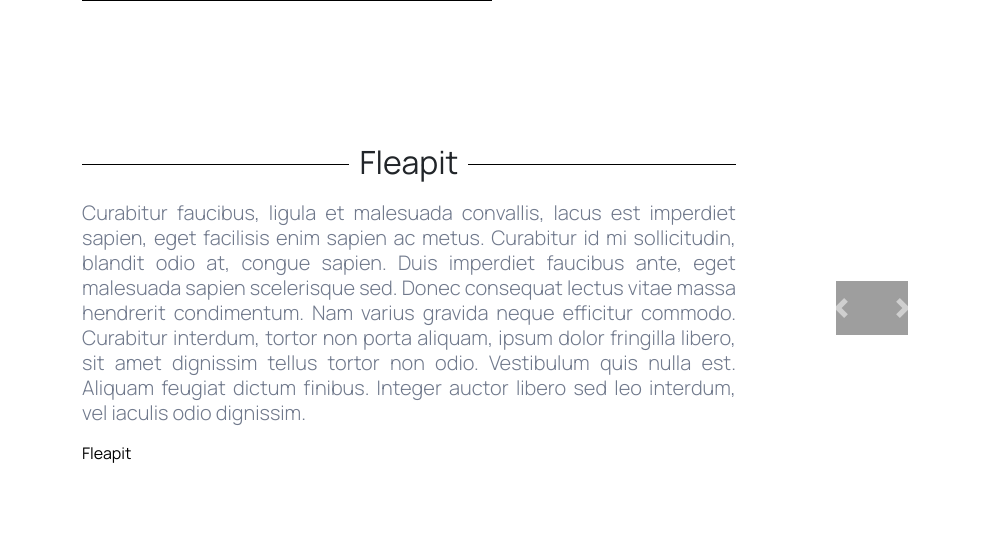
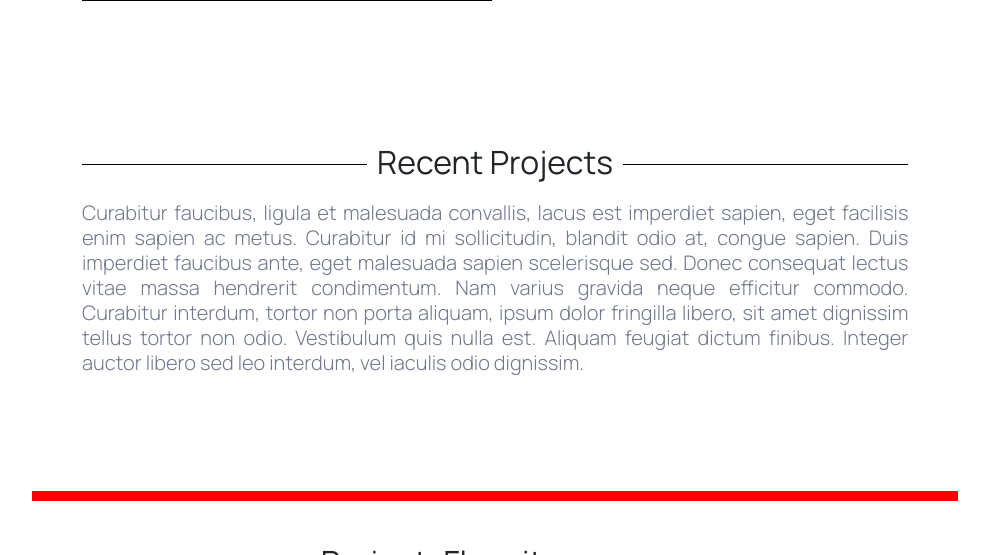
Before and after one commit to alexandrezagame/portfolio, a PHP site: page / in a window 1280 px wide. Shown: the part 1058-1613 px from the top of the page, without its empty margins (18-1007 px from the left). Run offline with PHP 8.4, Linux system fonts and the light colour scheme; some libraries are stand-ins or nearby versions; grey boxes are pictures that could not be loaded.

Commit message:
fixing views of past projects

```diff
--- a/index.html
+++ b/index.html
@@ -31,9 +31,9 @@
 
           <div class="collapse navbar-collapse" id="navbarSupportedContent">
             <ul class="navbar-nav mr-auto">
-              <li class="nav-item active">
+              <!-- <li class="nav-item active">
                 <a class="nav-link" href="#">Home</a>
-              </li>
+              </li> -->
               <li class="nav-item">
                 <a class="nav-link" href="#skills">Skills</a>
               </li>
@@ -98,12 +98,32 @@
 
 <!-- projects -->
 <section id="projects-part">
+
+    <section class="sticky-project project-intro">
+        <div class="projects-section">
+            <section class="projects">
+
+                <div class="text-intro">
+                    <h2><span>Recent Projects</span></h2>
+                    <p>
+                    Curabitur faucibus, ligula et malesuada convallis, lacus est imperdiet sapien, eget facilisis enim sapien ac metus. Curabitur id mi sollicitudin, blandit odio at, congue sapien. Duis imperdiet faucibus ante, eget malesuada sapien scelerisque sed. Donec consequat lectus vitae massa hendrerit condimentum. Nam varius gravida neque efficitur commodo. Curabitur interdum, tortor non porta aliquam, ipsum dolor fringilla libero, sit amet dignissim tellus tortor non odio. Vestibulum quis nulla est. Aliquam feugiat dictum finibus. Integer auctor libero sed leo interdum, vel iaculis odio dignissim.
+                    </p>
+                </div>
+
+            </section>
+
+        </div>
+    </section>
+
+
+
+
     <section class="sticky-project project1">
-    <div class="projects-section">
+    <div class="projects-section one">
         <section class="projects">
 
             <div class="projects-text">
-                <h2><span>Fleapit</span></h2>
+                <h2><span>Project: Fleapit</span></h2>
                 <p>
                 Curabitur faucibus, ligula et malesuada convallis, lacus est imperdiet sapien, eget facilisis enim sapien ac metus. Curabitur id mi sollicitudin, blandit odio at, congue sapien. Duis imperdiet faucibus ante, eget malesuada sapien scelerisque sed. Donec consequat lectus vitae massa hendrerit condimentum. Nam varius gravida neque efficitur commodo. Curabitur interdum, tortor non porta aliquam, ipsum dolor fringilla libero, sit amet dignissim tellus tortor non odio. Vestibulum quis nulla est. Aliquam feugiat dictum finibus. Integer auctor libero sed leo interdum, vel iaculis odio dignissim.
                 </p>
@@ -139,11 +159,11 @@
     </section>
 
     <section class="sticky-project project2">
-        <div class="projects-section">
+        <div class="projects-section two">
             <section class="projects">
 
                 <div class="projects-text">
-                    <h2><span>Primetimefr</span></h2>
+                    <h2><span>Project: Primetimefr</span></h2>
                     <p>
                     Curabitur faucibus, ligula et malesuada convallis, lacus est imperdiet sapien, eget facilisis enim sapien ac metus. Curabitur id mi sollicitudin, blandit odio at, congue sapien. Duis imperdiet faucibus ante, eget malesuada sapien scelerisque sed. Donec consequat lectus vitae massa hendrerit condimentum. Nam varius gravida neque efficitur commodo. Curabitur interdum, tortor non porta aliquam, ipsum dolor fringilla libero, sit amet dignissim tellus tortor non odio. Vestibulum quis nulla est. Aliquam feugiat dictum finibus. Integer auctor libero sed leo interdum, vel iaculis odio dignissim.
                     </p>
@@ -179,11 +199,11 @@
     </section>
 
     <section class="sticky-project project3">
-        <div class="projects-section">
+        <div class="projects-section three">
             <section class="projects">
 
                 <div class="projects-text">
-                    <h2><span>FlowerFriend</span></h2>
+                    <h2><span>Project: FlowerFriend</span></h2>
                     <p>
                     Curabitur faucibus, ligula et malesuada convallis, lacus est imperdiet sapien, eget facilisis enim sapien ac metus. Curabitur id mi sollicitudin, blandit odio at, congue sapien. Duis imperdiet faucibus ante, eget malesuada sapien scelerisque sed. Donec consequat lectus vitae massa hendrerit condimentum. Nam varius gravida neque efficitur commodo. Curabitur interdum, tortor non porta aliquam, ipsum dolor fringilla libero, sit amet dignissim tellus tortor non odio. Vestibulum quis nulla est. Aliquam feugiat dictum finibus. Integer auctor libero sed leo interdum, vel iaculis odio dignissim.
                     </p>
@@ -219,27 +239,27 @@
     </section>
 
     <section class="sticky-project project4">
-        <div class="projects-section">
+        <div class="projects-section four">
             <section class="projects">
 
                 <div class="projects-text">
-                    <h2><span>Mister Cocktail</span></h2>
+                    <h2><span>Project: Mister Cocktail</span></h2>
                     <p>
                     Curabitur faucibus, ligula et malesuada convallis, lacus est imperdiet sapien, eget facilisis enim sapien ac metus. Curabitur id mi sollicitudin, blandit odio at, congue sapien. Duis imperdiet faucibus ante, eget malesuada sapien scelerisque sed. Donec consequat lectus vitae massa hendrerit condimentum. Nam varius gravida neque efficitur commodo. Curabitur interdum, tortor non porta aliquam, ipsum dolor fringilla libero, sit amet dignissim tellus tortor non odio. Vestibulum quis nulla est. Aliquam feugiat dictum finibus. Integer auctor libero sed leo interdum, vel iaculis odio dignissim.
                     </p>
                     <a href="https://my-cocktail-app-az.herokuapp.com/" target="_blank">Mister Cocktail</a>
                 </div>
                 <div class="project-carousel">
-                    <div id="carouselExampleControls4" class="carousel slide" data-ride="carousel">
+                    <div id="carouselExampleControls3" class="carousel slide" data-ride="carousel">
                         <div class="carousel-inner">
                             <div class="carousel-item active">
-                                <img src="https://images.pexels.com/photos/605408/pexels-photo-605408.jpeg?auto=compress&cs=tinysrgb&dpr=2&w=500" class="d-block w-100" alt="...">
+                                <img src="https://images.pexels.com/photos/36764/marguerite-daisy-beautiful-beauty.jpg?auto=compress&cs=tinysrgb&dpr=2&w=500" class="d-block w-100" alt="...">
                             </div>
                             <div class="carousel-item">
-                                <img src="https://images.pexels.com/photos/1283219/pexels-photo-1283219.jpeg?auto=compress&cs=tinysrgb&dpr=2&w=500" class="d-block w-100" alt="...">
+                                <img src="https://images.pexels.com/photos/1083822/pexels-photo-1083822.jpeg?auto=compress&cs=tinysrgb&dpr=2&w=500" class="d-block w-100" alt="...">
                             </div>
                             <div class="carousel-item">
-                                <img src="https://images.pexels.com/photos/1028637/pexels-photo-1028637.jpeg?auto=compress&cs=tinysrgb&dpr=2&w=500" class="d-block w-100" alt="...">
+                                <img src="https://images.pexels.com/photos/1002785/pexels-photo-1002785.jpeg?auto=compress&cs=tinysrgb&dpr=2&w=500" class="d-block w-100" alt="...">
                             </div>
                         </div>
                         <a class="carousel-control-prev" href="#carouselExampleControls4" role="button" data-slide="prev">
@@ -264,9 +284,9 @@
 <!-- about me section -->
 <section id="about">
 
-<a href="https://www.linkedin.com/in/alexandrezagame/" class="my-linkedin" target="_blank">My Linkedin</a>
-<a href="https://github.com/alexandrezagame" class="my-github" target="_blank">My GitHub</a>
-<a href="https://drive.google.com/file/d/1fiv3XvE_57FaSunTd-1RGRnPXJNYBr7e/view?usp=sharing" class="my-cv" target="_blank">My CV</a>
+<a href="https://www.linkedin.com/in/alexandrezagame/" class="my-linkedin" target="_blank">Linkedin</a>
+<a href="https://github.com/alexandrezagame" class="my-github" target="_blank">GitHub</a>
+<a href="https://drive.google.com/file/d/1fiv3XvE_57FaSunTd-1RGRnPXJNYBr7e/view?usp=sharing" class="my-cv" target="_blank">Curriculum</a>
 
 
 <img src="./images/alex.jpg" alt="">
@@ -290,7 +310,11 @@
     </div>
 
     <!-- script -->
-
+<script>
+(document).ready(function(){
+  // Activate Carousel
+  (".carousel").carousel("pause");
+</script>
 
 </body>
 
--- /dev/null
+++ b/style/components/background.css
@@ -0,0 +1,16 @@
+section.background {
+	position: fixed;
+	top: 0;
+	left: 0;
+	width: 100%;
+	height: 100%;
+	background-image: url('https://images.pexels.com/photos/1616403/pexels-photo-1616403.jpeg?auto=compress&cs=tinysrgb&dpr=3&h=750&w=1260');
+	/*-webkit-filter: blur(5px); /* Safari 6.0 - 9.0 */*/
+  	/*filter: blur(5px);*/
+  	-webkit-filter: grayscale(100%);
+  	filter: grayscale(100%);
+	background-size: cover;
+	background-position: center;
+	mix-blend-mode: screen;
+	pointer-events: none;
+}
--- a/style/components/banner.css
+++ b/style/components/banner.css
@@ -65,20 +65,3 @@ section.banner-text div.rect2 {
 	height: 52.5%;
 	background-color: #000000;
 }
-
-section.background {
-	position: fixed;
-	top: 0;
-	left: 0;
-	width: 100%;
-	height: 100%;
-	background-image: url('https://images.pexels.com/photos/1616403/pexels-photo-1616403.jpeg?auto=compress&cs=tinysrgb&dpr=3&h=750&w=1260');
-	-webkit-filter: blur(5px); /* Safari 6.0 - 9.0 */
-  	filter: blur(5px);
-  	-webkit-filter: grayscale(50%);
-  	filter: grayscale(50%);
-	background-size: cover;
-	background-position: center;
-	mix-blend-mode: screen;
-	pointer-events: none;
-}
--- a/style/components/photosection.css
+++ b/style/components/photosection.css
@@ -3,7 +3,7 @@
 	position: fixed;
 	top: 40%;
 	left: 85%;
-	width: 200px;
+	width: 150px;
 	transform: translate(-50%, -50%);
 }
 
@@ -21,9 +21,9 @@
 	border-bottom-color: red;
 }
 
-.my-cv {
+.my-github {
 	position: fixed;
-	top: 20%;
+	top: 24%;
 	color: white;
 	font-size: 26px;
 	left: 85%;
@@ -32,17 +32,17 @@
 
 
 
-a.my-github {
+a.my-cv {
 	position: fixed;
 	top: 40%;
-	left: 87%;
+	left: 85%;
 	transform-origin: 100% 0;
 	transform: rotate(90deg) translate(50%, 0);
 }
 
 a.my-linkedin {
 	position: fixed;
-	bottom: 40%;
+	bottom: 44%;
 	left: 85%;
 	transform: rotate(180deg) translate(50%, 0);
 }
--- a/style/components/project.css
+++ b/style/components/project.css
@@ -4,11 +4,20 @@ section.sticky-project {
 	top: 0;
 }
 
+section.sticky-project {
+	height: auto;
+}
+
 .projects-section {
-    border: 0px solid #000000;
     padding: 50px;
     background-color: #ffffff;
     width: 78.5%;
+}
+
+.w-100 {
+    width: 100%!important;
+    height: 300px;
+    object-fit: cover;
 }
 
 section.projects {
@@ -26,11 +35,56 @@ section.projects {
 .projects h2 {
    width: 100%;
    text-align: center;
-   border-bottom: 1px solid #000;
+   border-bottom: 0px solid #000 !important;
    line-height: 0.1em;
    margin: 10px 0 20px;
    font-family: 'Manrope', sans-serif;
    font-weight: 400;
+}
+
+.sticky-project.project-intro {
+	padding: 50px 50px 0px 50px !important;
+}
+
+.projects-section.one {
+	border-top: 10px solid red !important;
+}
+
+.projects-section.two {
+	border-top: 10px solid yellow !important;
+}
+
+.projects-section.three {
+	border-top: 10px solid blue !important;
+}
+
+.projects-section.four {
+	border-top: 10px solid green !important;
+}
+
+.text-intro h2 {
+   width: 100%;
+   text-align: center;
+   border-bottom: 1px solid #000 !important;
+   line-height: 0.1em;
+   margin: 10px 0 20px;
+   font-family: 'Manrope', sans-serif;
+   font-weight: 400;
+}
+
+.text-intro {
+	width: 100% !important;
+	/*padding: 25px;*/
+}
+
+.text-intro p {
+	font-family: 'Manrope', sans-serif;
+	font-weight: 300;
+	text-align: justify !important;
+	font-size: 20px;
+	line-height: 1.25;
+	padding-top: 15px;
+	color: #70798C;
 }
 
 .projects h2 span {
@@ -47,7 +101,7 @@ section.projects {
 
 .projects-text {
 	max-width: 800px;
-    padding-right: 100px;
+    padding-right: 50px;
 }
 
 .projects-text p {
--- a/style/index.css
+++ b/style/index.css
@@ -4,4 +4,5 @@
 @import "components/project.css";
 @import "components/navbar.css";
 @import "components/skills.css";
+@import "components/background.css";
 @import "https://fonts.googleapis.com/css?family=Poppins:300,400,500,600,700";
```
